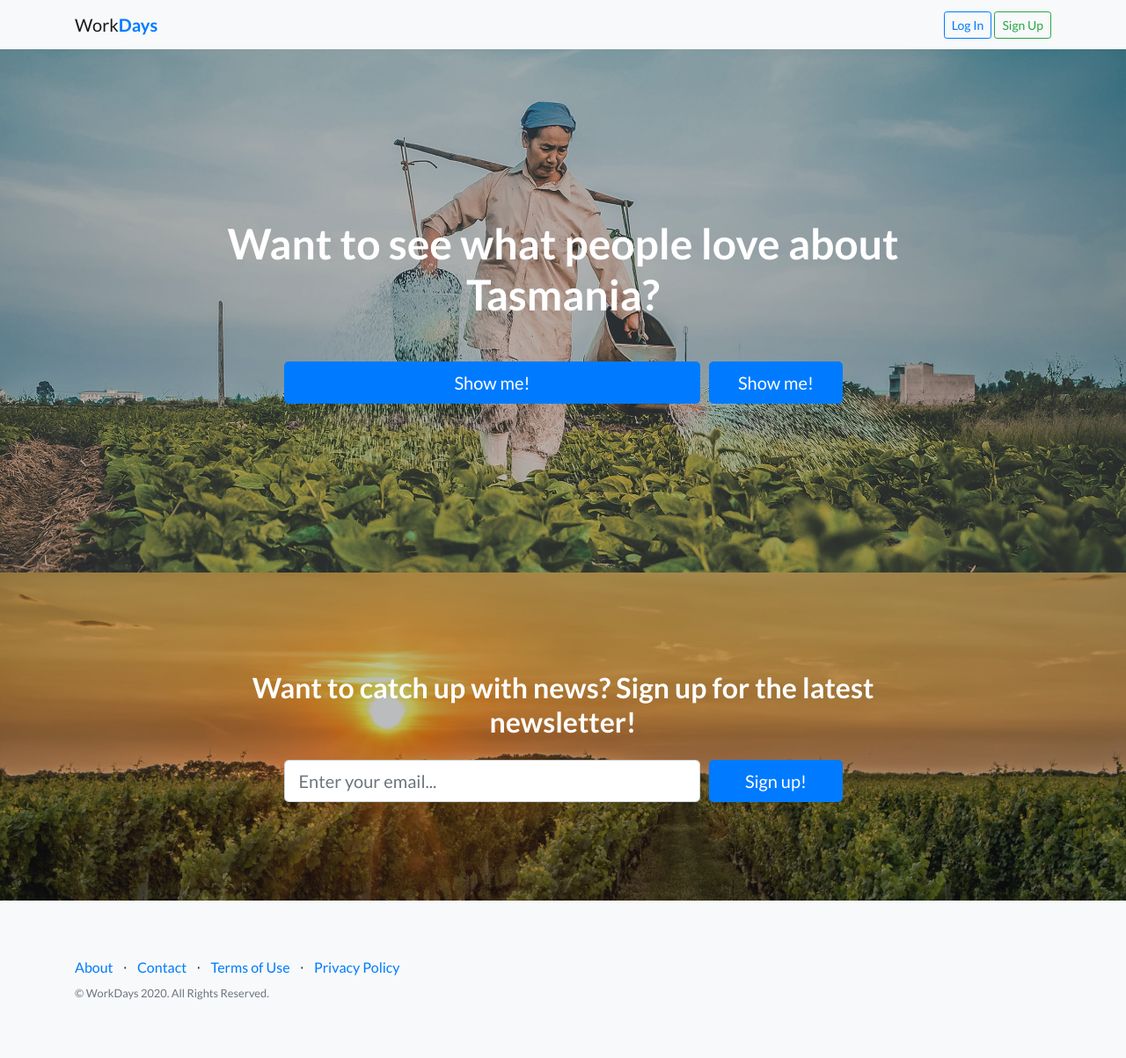
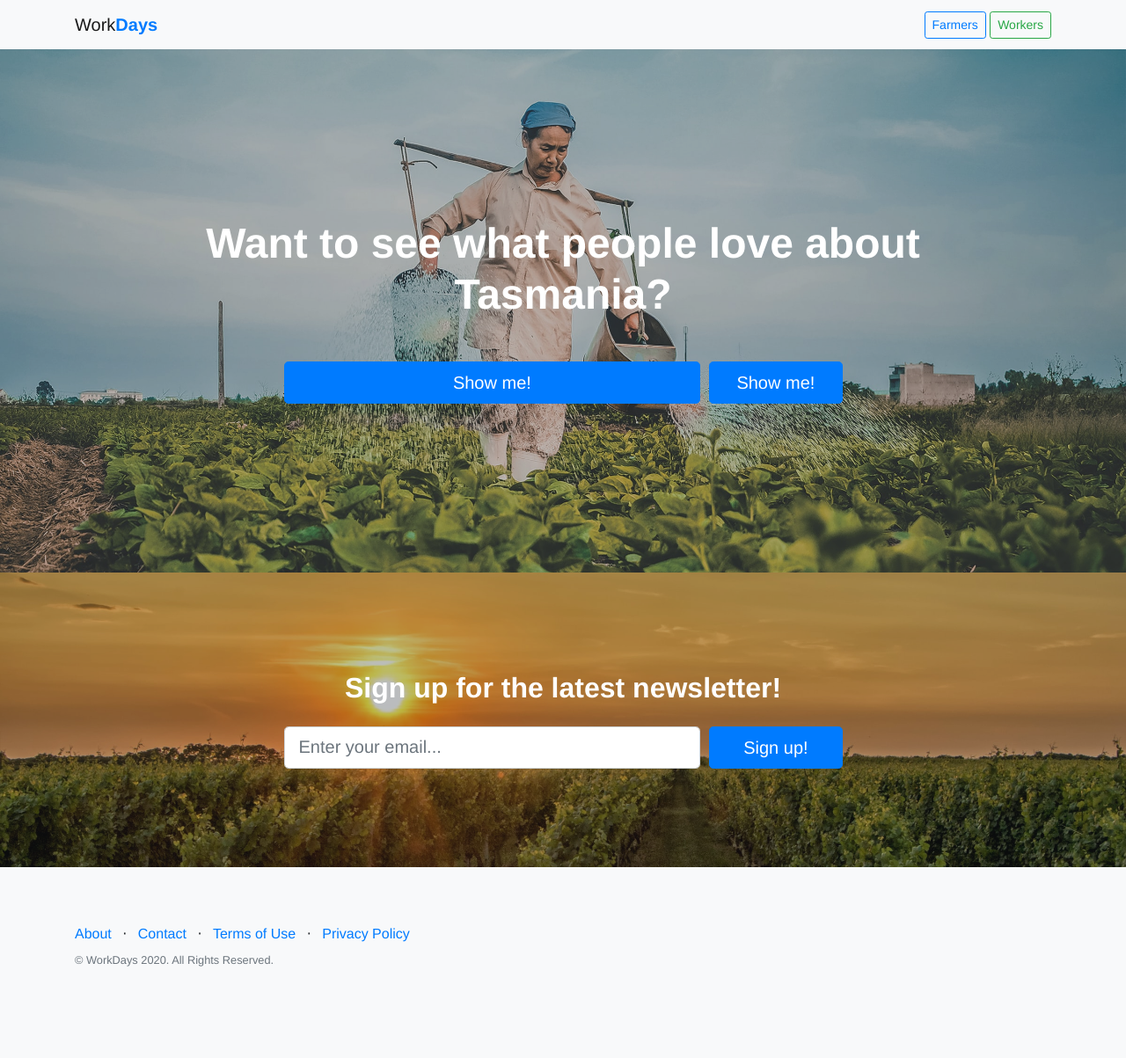
Before and after one commit to anhtran304/workdays, a Django app: page / in a window 1280 px wide. Shown: the whole page at 88% size. After the commit the page ends 1099 px from the top, so only its background shows below. Run offline with Django 3.2, Linux system fonts and the light colour scheme; some libraries are stand-ins or nearby versions.

Commit message:
Change font

```diff
--- a/workdays/static/css/index.css
+++ b/workdays/static/css/index.css
@@ -1,5 +1,5 @@
 body {
-  font-family: 'Lato', 'Helvetica Neue', Helvetica, Arial, sans-serif;
+  font-family: "ProximaNova", "Helvetica Neue", Helvetica, Arial, sans-serif
 }
 
 h1,
@@ -8,7 +8,11 @@ h3,
 h4,
 h5,
 h6 {
-  font-family: 'Lato', 'Helvetica Neue', Helvetica, Arial, sans-serif;
+  font-family: 'ProximaNova',
+  'Helvetica Neue',
+  Helvetica,
+  Arial,
+  sans-serif;
   font-weight: 700;
 }
 
--- a/workdays/templates/base.html
+++ b/workdays/templates/base.html
@@ -26,8 +26,8 @@
         <div class="container">
             <a class="navbar-brand" href="/">Work<strong class="text-primary">Days</strong></a>
             <div>
-                <a class="btn btn-outline-primary btn-sm" href="/admin">Log In</a>
-                <a class="btn btn-outline-success btn-sm" href="/admin">Sign Up</a>
+                <a class="btn btn-outline-primary btn-sm" href="/farmerpotal">Farmers</a>
+                <a class="btn btn-outline-success btn-sm" href="/workerpotal">Workers</a>
             </div>
         </div>
     </nav>
--- a/workdays/templates/index.html
+++ b/workdays/templates/index.html
@@ -37,7 +37,7 @@
   <div class="container">
     <div class="row">
       <div class="col-xl-9 mx-auto">
-        <h2 class="mb-4">Want to catch up with news? Sign up for the latest newsletter!</h2>
+        <h2 class="mb-4">Sign up for the latest newsletter!</h2>
       </div>
       <div class="col-md-10 col-lg-8 col-xl-7 mx-auto">
         <form>
```
